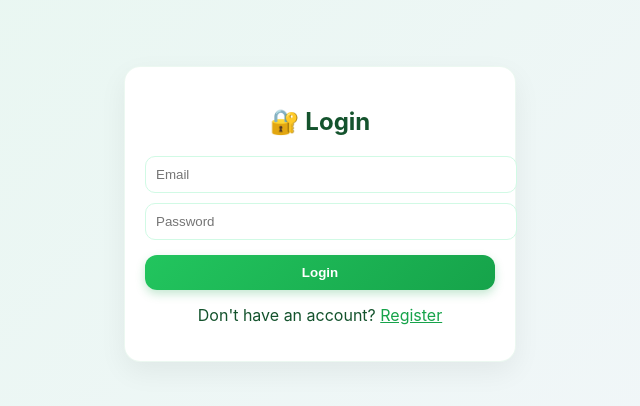
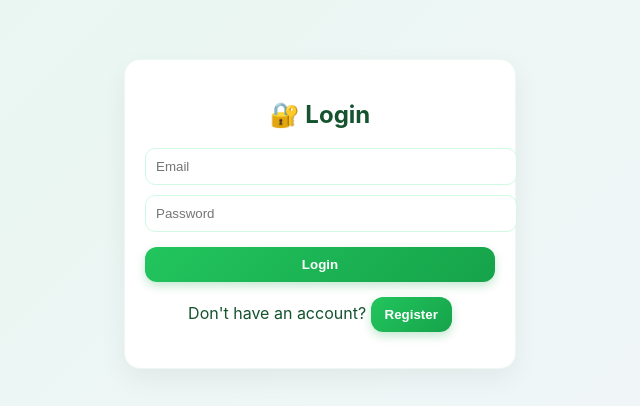
Before and after one commit to anushkashirke05/meal-planner, a Next.js app: page /login in a window 1280 px wide. Shown: the part 186-592 px from the top of the page, without its empty margins (320-960 px from the left). Built offline with nearby package versions, Linux system fonts and the light colour scheme; no server answers.

Commit message:
added register

```diff
--- a/src/app/login/page.jsx
+++ b/src/app/login/page.jsx
@@ -60,9 +60,10 @@ export default function Login() {
 
         <p style={{ marginTop: 15, textAlign: 'center' }}>
           Don't have an account?{' '}
-         <Link href="/register" style={{ color: '#16a34a' }}>
-  Register
+         <Link href="/register">
+  <button className="btn">Register</button>
 </Link>
+
 
         </p>
       </div>
```
